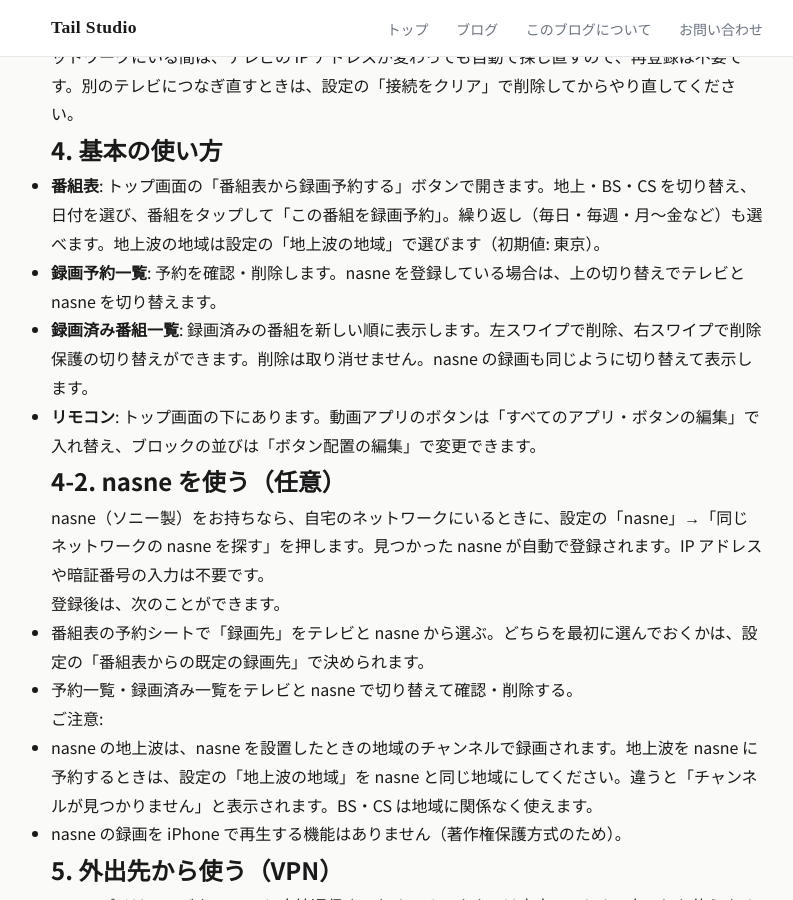
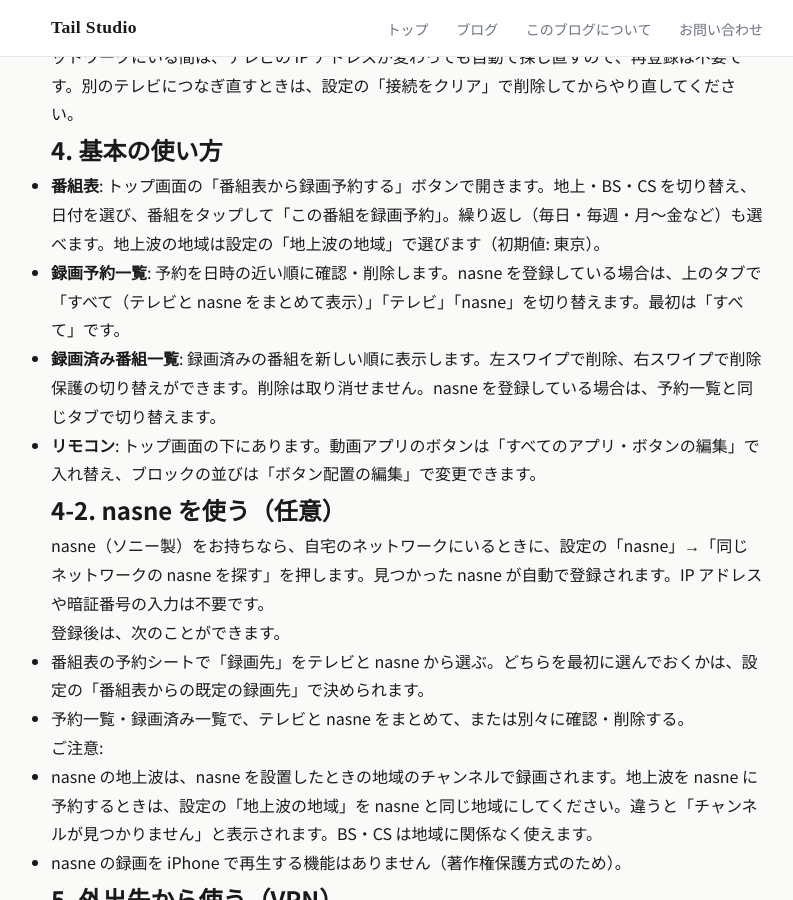
Before and after one commit to wat--/app-policies, a Jekyll site: the page built from apps/rimoroku/guide.md, in a window 1280 px wide and 900 px high, scrolled down 991 px. Shown: the whole window, without its empty margins (233-1026 px from the left). Built offline with Jekyll 4.4.1, drawn with Linux system fonts in a browser that asks for light colours.

Commit message:
リモ録ガイド: 一覧のタブ（すべて/テレビ/nasne）を反映
Co-Authored-By: Claude Opus 5.5 <noreply@anthropic.com>

```diff
--- a/apps/rimoroku/guide.md
+++ b/apps/rimoroku/guide.md
@@ -36,8 +36,8 @@ title: リモ録 使い方・接続ガイド
 ## 4. 基本の使い方
 
 - **番組表**: トップ画面の「番組表から録画予約する」ボタンで開きます。地上・BS・CS を切り替え、日付を選び、番組をタップして「この番組を録画予約」。繰り返し（毎日・毎週・月〜金など）も選べます。地上波の地域は設定の「地上波の地域」で選びます（初期値: 東京）。
-- **録画予約一覧**: 予約を確認・削除します。nasne を登録している場合は、上の切り替えでテレビと nasne を切り替えます。
-- **録画済み番組一覧**: 録画済みの番組を新しい順に表示します。左スワイプで削除、右スワイプで削除保護の切り替えができます。削除は取り消せません。nasne の録画も同じように切り替えて表示します。
+- **録画予約一覧**: 予約を日時の近い順に確認・削除します。nasne を登録している場合は、上のタブで「すべて（テレビと nasne をまとめて表示）」「テレビ」「nasne」を切り替えます。最初は「すべて」です。
+- **録画済み番組一覧**: 録画済みの番組を新しい順に表示します。左スワイプで削除、右スワイプで削除保護の切り替えができます。削除は取り消せません。nasne を登録している場合は、予約一覧と同じタブで切り替えます。
 - **リモコン**: トップ画面の下にあります。動画アプリのボタンは「すべてのアプリ・ボタンの編集」で入れ替え、ブロックの並びは「ボタン配置の編集」で変更できます。
 
 ## 4-2. nasne を使う（任意）
@@ -47,7 +47,7 @@ nasne（ソニー製）をお持ちなら、自宅のネットワークにいる
 登録後は、次のことができます。
 
 - 番組表の予約シートで「録画先」をテレビと nasne から選ぶ。どちらを最初に選んでおくかは、設定の「番組表からの既定の録画先」で決められます。
-- 予約一覧・録画済み一覧をテレビと nasne で切り替えて確認・削除する。
+- 予約一覧・録画済み一覧で、テレビと nasne をまとめて、または別々に確認・削除する。
 
 ご注意:
 - nasne の地上波は、nasne を設置したときの地域のチャンネルで録画されます。地上波を nasne に予約するときは、設定の「地上波の地域」を nasne と同じ地域にしてください。違うと「チャンネルが見つかりません」と表示されます。BS・CS は地域に関係なく使えます。
```
